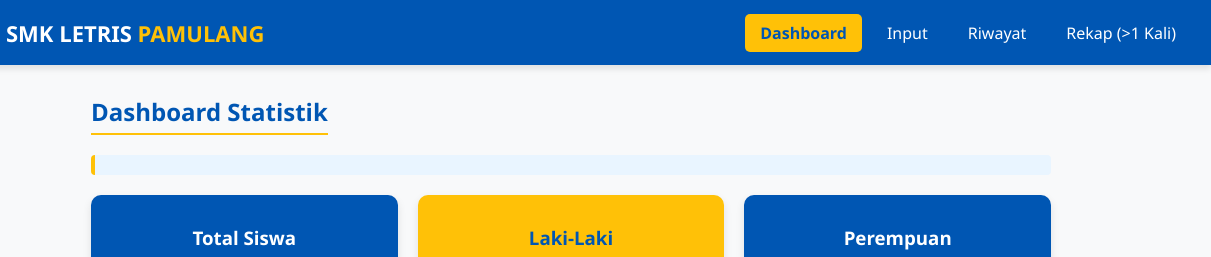
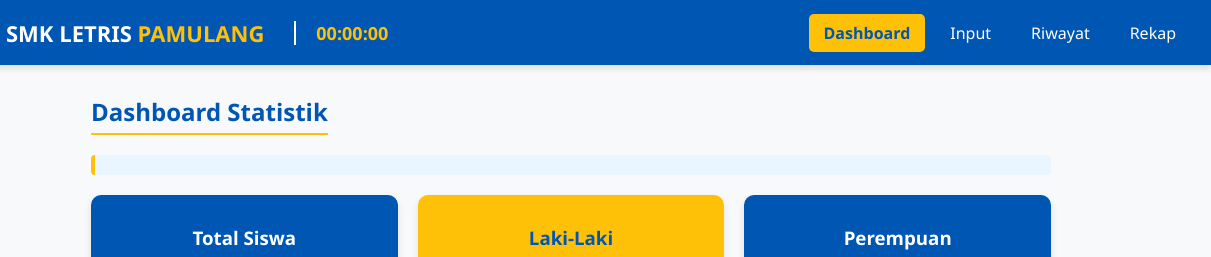
Before and after one commit to spmiletrispamulang/kedisiplinan, a plain HTML site: page index.html in a window 1280 px wide. Shown: the top 257 px of the page, 69-1280 px from the left. Drawn offline with nearby package versions, Linux system fonts and the light colour scheme; no server answers.

Commit message:
Update index.html

```diff
--- a/index.html
+++ b/index.html
@@ -13,17 +13,22 @@
     <script src="https://cdn.jsdelivr.net/npm/chart.js"></script>
 </head>
 <body>
+    <!-- Navbar (Diperbarui dengan Jam dan Nama Tombol) -->
     <nav class="navbar">
         <div class="logo-container">
             <img src="logo.png" alt="Logo SMK Letris" class="logo-img">
             <div class="logo-text">SMK LETRIS <span>PAMULANG</span></div>
+            <!-- Elemen Jam Digital Baru -->
+            <div id="realtime-clock" style="margin-left: 20px; font-weight: bold; color: var(--accent-yellow); font-size: 18px; border-left: 2px solid white; padding-left: 20px;">
+                00:00:00
+            </div>
         </div>
         <div class="nav-menu">
             <button class="nav-btn active" onclick="navigate('dashboard')">Dashboard</button>
             <button class="nav-btn" onclick="navigate('input')">Input</button>
             <button class="nav-btn" onclick="navigate('riwayat')">Riwayat</button>
-            <!-- Tombol Baru -->
-            <button class="nav-btn" onclick="navigate('rekap')">Rekap (>1 Kali)</button>
+            <!-- Nama Tombol Diubah -->
+            <button class="nav-btn" onclick="navigate('rekap')">Rekap</button>
         </div>
     </nav>
 
```
